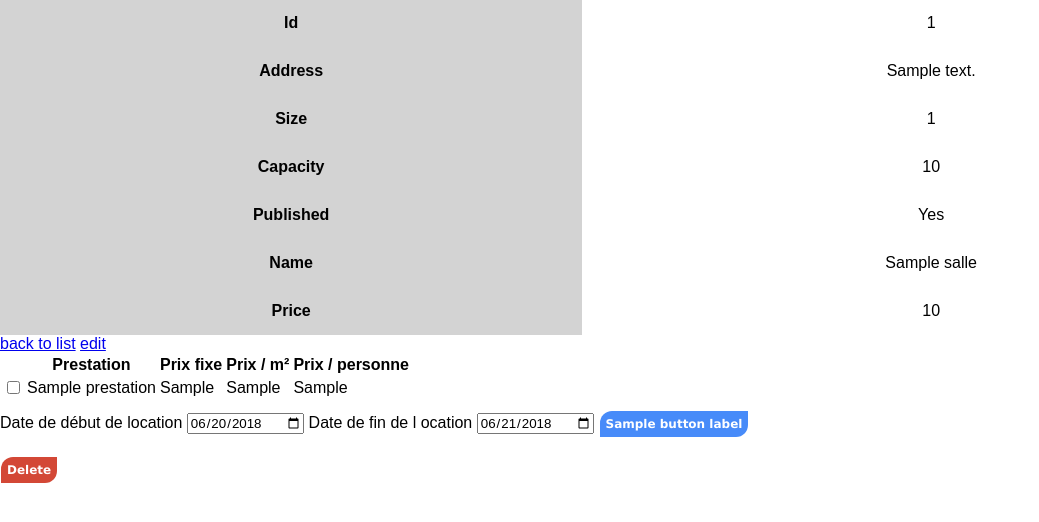
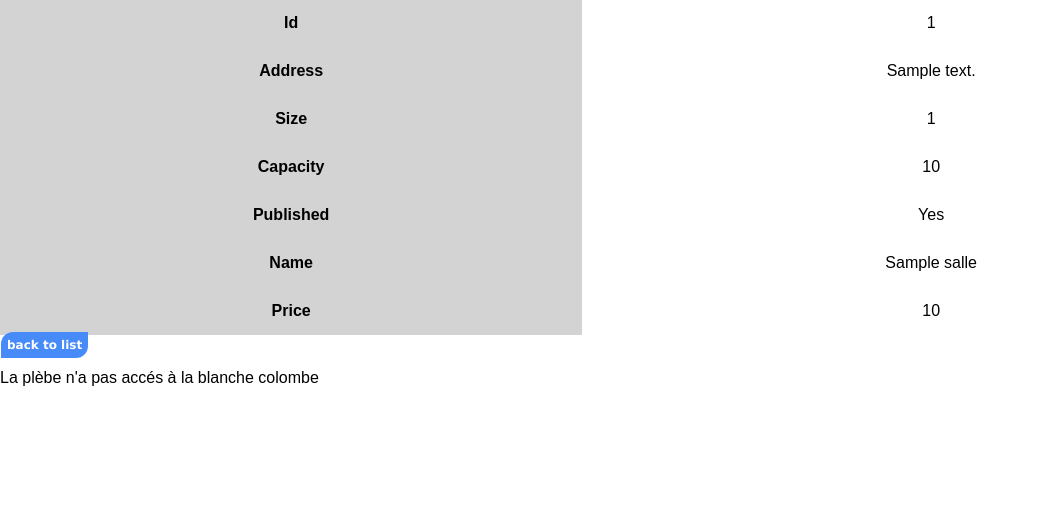
Before and after one commit to iarmagnat/symphonyThingy, a Symfony app: template data/air-sal/templates/salle/show.html.twig in a window 1280 px wide. Shown: the part 141-663 px from the top of the page, without its empty margins (0-1039 px from the left). Run offline with Twig, Linux system fonts and the light colour scheme; the template is opened without the code that fills it: most values are stand-ins (such as "Sample title", 1, 10 or a date in 2020); style sheets or scripts are compiled from the project's sources; some libraries are stand-ins or nearby versions.

Commit message:
J avoue j ai pas fais grand chose mais bon on est plus obligé de se connecter pour voire 3 pov salles

```diff
--- a/data/air-sal/src/Controller/SalleController.php
+++ b/data/air-sal/src/Controller/SalleController.php
@@ -28,7 +28,7 @@ class SalleController extends Controller
     public function index(SalleRepository $salleRepository, Security $security): Response
     {
 //        var_dump($security->getUser()->getRoles());die();
-        if (in_array("ROLE_ADMIN", $security->getUser()->getRoles())) {
+        if ($security->getUser() && in_array("ROLE_ADMIN", $security->getUser()->getRoles())) {
             $salles = $salleRepository->findAll();
         } else {
             $salles = $salleRepository->findBy(array("published" => True));
--- a/data/air-sal/templates/salle/show.html.twig
+++ b/data/air-sal/templates/salle/show.html.twig
@@ -39,12 +39,14 @@
     </table>
 
 
+    {% if app.user != null and app.user.hasrole("ROLE_ADMIN") %}
+         <a href="{{ path('salle_edit', {'id': salle.id}) }}">edit</a>
+    {% endif %}
 
-    <a href="{{ path('salle_index') }}">back to list</a>
-
-    <a href="{{ path('salle_edit', {'id': salle.id}) }}">edit</a>
+    <a href="{{ path('salle_index') }}" class="button6">back to list</a>
 
 
+    {% if app.user != null %}
         <form name="reservation" method="post" action="/reservation/new/submitForm">
 
 
@@ -94,4 +96,7 @@
         </form>
 
         {{ include('salle/_delete_form.html.twig') }}
+    {%  else %}
+        <p>La plèbe n'a pas accés à la blanche colombe</p>
+    {% endif %}
 {% endblock %}
```
Also changed, not shown: 1 other file. Lines whose indentation alone changed are shown as unchanged.
